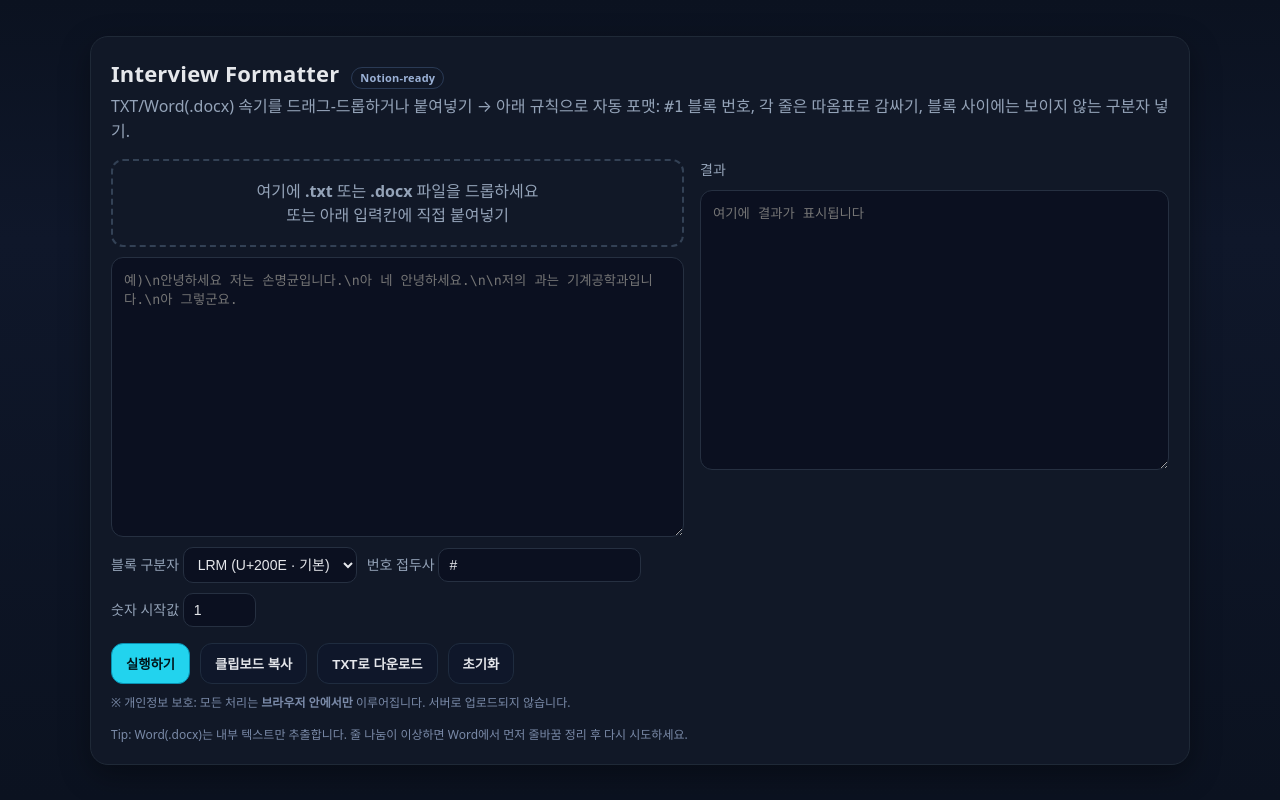
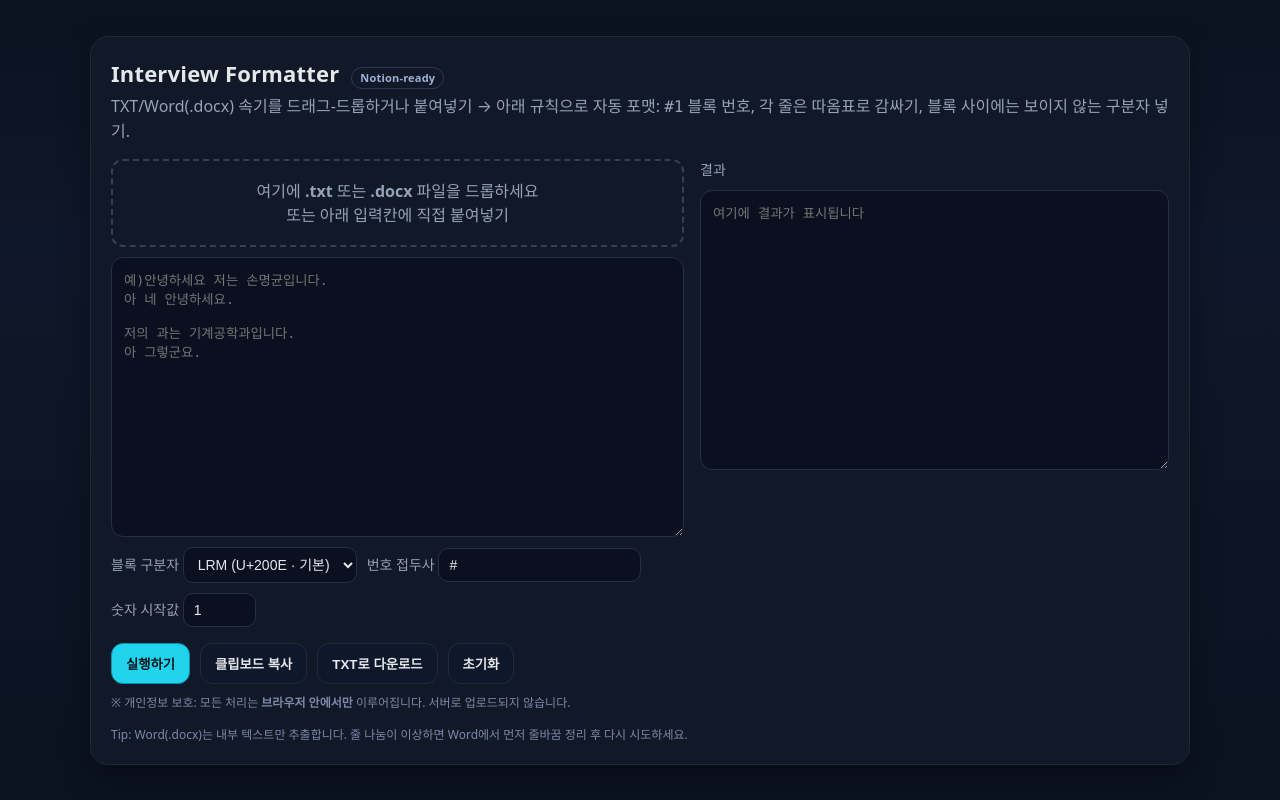
Before and after one commit to SohnMyungkyoun/Clova-Note-Post-Editor, a plain HTML site: page index.html in a window 1280 px wide. Drawn offline with nearby package versions, Linux system fonts and the light colour scheme.

Commit message:
rly rly done

```diff
--- a/index.html
+++ b/index.html
@@ -64,7 +64,11 @@
       <div class="row">
         <div class="col">
           <div id="drop" class="drop">여기에 <b>.txt</b> 또는 <b>.docx</b> 파일을 드롭하세요<br>또는 아래 입력칸에 직접 붙여넣기</div>
-          <textarea id="input" placeholder="예)\n안녕하세요 저는 손명균입니다.\n아 네 안녕하세요.\n\n저의 과는 기계공학과입니다.\n아 그렇군요."></textarea>
+          <textarea id="input" placeholder="예)안녕하세요 저는 손명균입니다.
+아 네 안녕하세요.
+
+저의 과는 기계공학과입니다.
+아 그렇군요."></textarea>
           <div class="controls">
             <label>블록 구분자
               <select id="separator">
```
